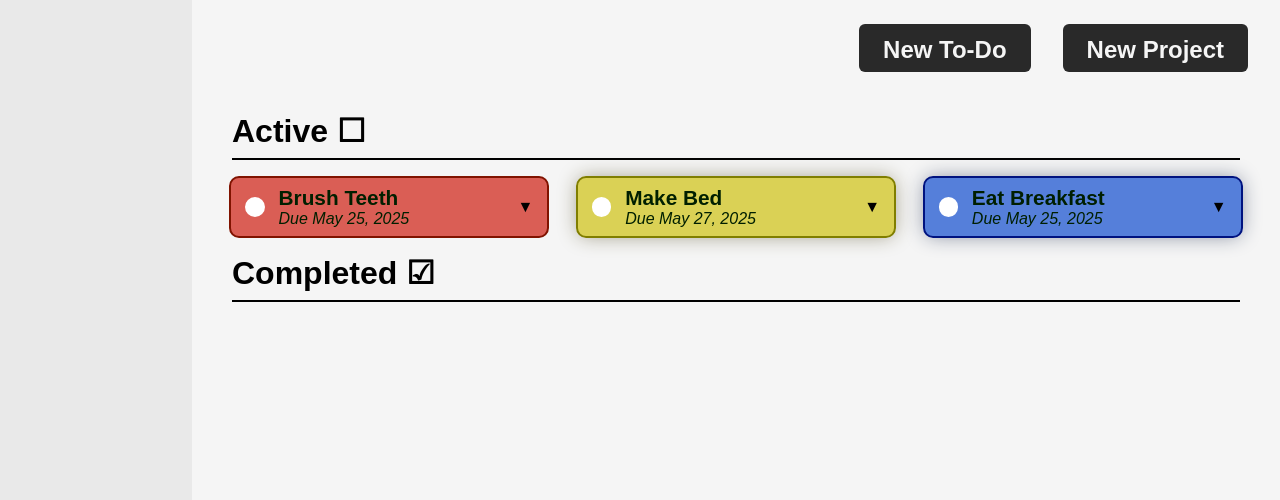
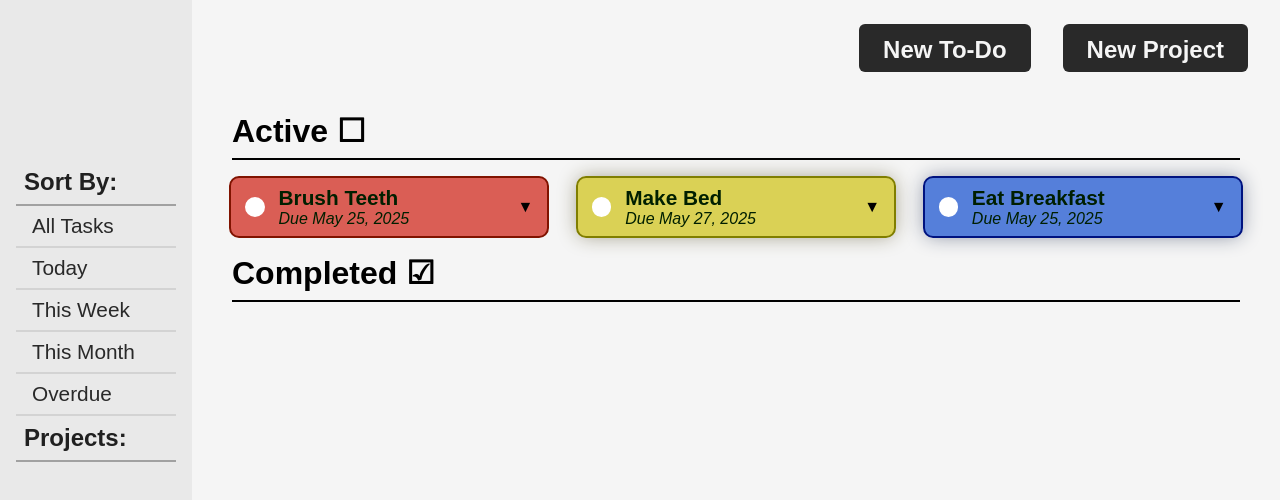
Before and after one commit to lmorgan2398/todo-list, a website with bundled scripts: page src/template.html in a window 1280 px wide. Built offline with nearby package versions, Linux system fonts and the light colour scheme.

Commit message:
Add presets for sorting todos, data values to projects for sorting
Data values are best used for gathering info from html elements, as
opposed to simply collecting their text content for JS use

```diff
--- a/src/display.js
+++ b/src/display.js
@@ -98,6 +98,7 @@ const renderProjects = (projects) => {
     projects.forEach((project) => {
         let projectElement = document.createElement('button');
         projectElement.classList.add('project');
+        projectElement.dataset.sort = project;
         projectElement.textContent = project;
         projectList.appendChild(projectElement);
     })
--- a/src/styles.css
+++ b/src/styles.css
@@ -66,13 +66,29 @@ body {
     padding-top: 10rem;
 }
 
-.projects-container {
+.projects-container,
+.presort-container,
+.presort-header-container,
+.projects-header-container {
     width: 100%;
     display: flex;
     flex-direction: column;
 }
 
-.project {
+.presort-header,
+.projects-header {
+    display: flex;
+    background-color: inherit;
+    margin: 0rem 1rem;
+    padding: .5rem 1rem .5rem .5rem;
+    border-bottom: 2px solid rgb(161, 161, 161);
+    justify-content: flex-start;
+    font-size: 1.5rem;
+    color: rgb(32, 32, 32);
+}
+
+.project,
+.presort-container > * {
     display: flex;
     background-color: inherit;
     margin: 0rem 1rem;
@@ -80,6 +96,13 @@ body {
     border-bottom: 2px solid lightgray;
     justify-content: flex-start;
     font-size: 1.3rem;
+    color: rgb(41, 41, 41);
+}
+
+.project:hover,
+.presort-container > *:hover {
+    cursor: grab;
+    background-color: rgb(199, 199, 199);
 }
 
 .todo-container {
--- a/src/template.html
+++ b/src/template.html
@@ -11,6 +11,19 @@
     <button class="new-project">New Project</button>
 </div>
 <div class="sidebar-container">
+    <div class="presort-header-container">
+        <h2 class="presort-header">Sort By:</h2>
+    </div>
+    <div class="presort-container">
+        <button class="all">All Tasks</button>
+        <button class="today">Today</button>
+        <button class="this-week">This Week</button>
+        <button class="this-month">This Month</button>
+        <button class="overdue">Overdue</button>
+    </div>
+    <div class="projects-header-container">
+        <h2 class="projects-header">Projects:</h2>
+    </div>
     <div class="projects-container">
     </div>
 </div>
```
